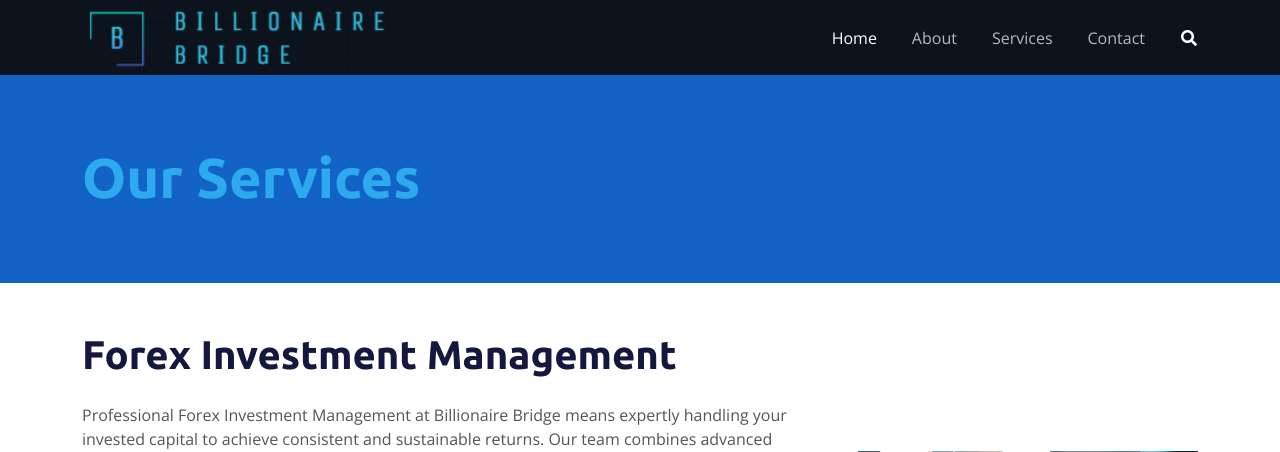
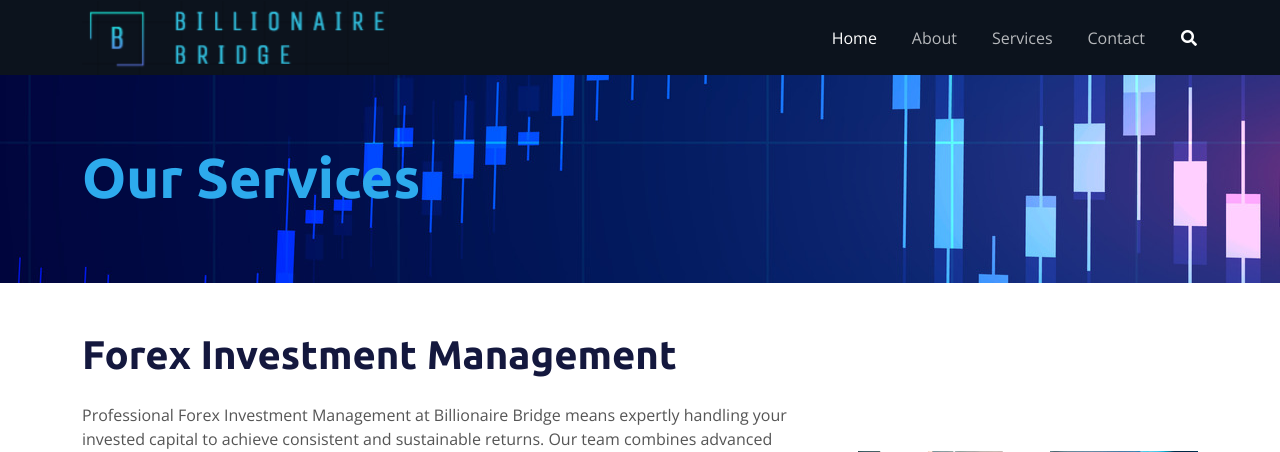
Before and after one commit to vijayvanve06/BillionaireBridge, a PHP site: page /service.html in a window 1280 px wide. Shown: the top 452 px of the page. Run offline with PHP 8.4, Linux system fonts and the light colour scheme; some libraries are stand-ins or nearby versions.

Commit message:
Add files via upload

```diff
--- a/css/style.css
+++ b/css/style.css
@@ -82,7 +82,7 @@
 /*** Navbar ***/
 .sticky-top {
     top: -150px;
-    transition: .5s;
+    transition: .5s; background-color: #0C131D !important;
 }
 
 .navbar {
@@ -545,7 +545,10 @@
 .feature div{ font-size: 24px;}
 
 h1.text-white{ color: #2daaed !important;}
-
 .bannerBtn{ color: #000 !important; background: #2daaed ; border: 1px solid #0C131D; font-weight: bold;}
 .WelcomeText{ color: #fff !important; text-align: center; font-size: 20px;}
 .WelcomeText h1{ color: #fff !important;}
+
+.hero-header {
+ background: url(../img/header_bg1.jpg) center 50% no-repeat;
+}
```
